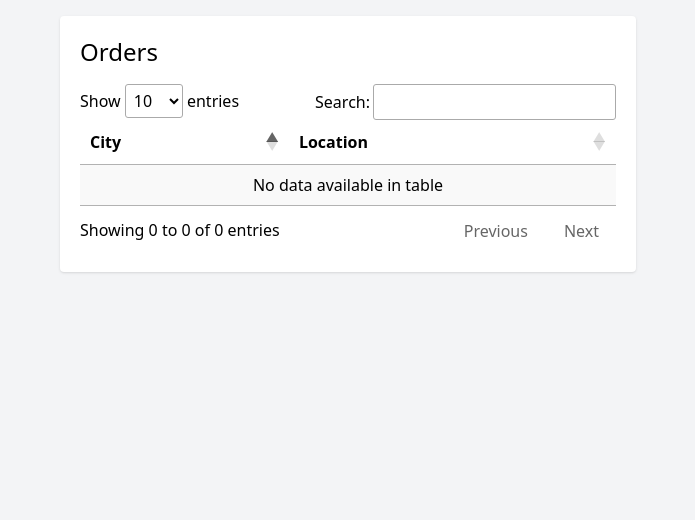
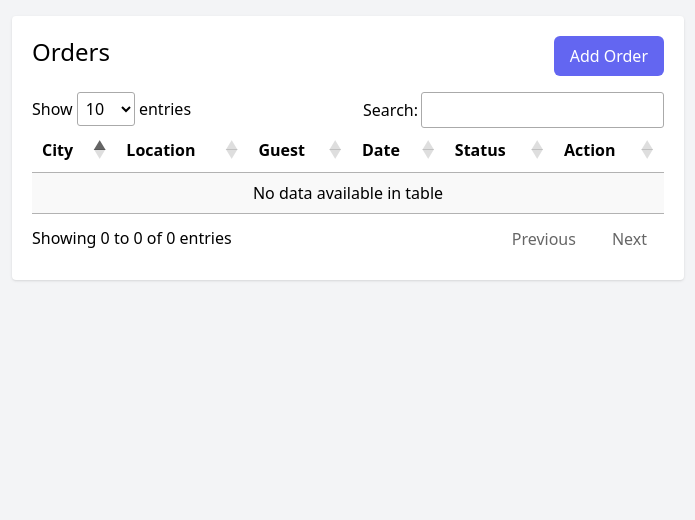
Before and after one commit to zkapic/catering, a Django app: page /orders/ in a window 1280 px wide. Shown: the part 60-580 px from the top of the page, without its empty margins (292-987 px from the left). Run offline with Django 4.2, Linux system fonts and the light colour scheme; the visitor is signed in with stand-in values (Sample User, id 1); data that the repository does not hold is empty; parts of the project's set-up code (start-up, migrations or seed data) failed here and were passed over; some libraries are stand-ins or nearby versions.

Commit message:
Modify order

```diff
--- a/orders/urls.py
+++ b/orders/urls.py
@@ -4,4 +4,5 @@ from . import views
 
 urlpatterns = [
     path("", views.index, name="orders"),
+    path('add/', views.add, name='add_orders'),
 ]
--- a/orders/views.py
+++ b/orders/views.py
@@ -1,5 +1,5 @@
 from django.contrib.auth.decorators import login_required
-from django.shortcuts import render
+from django.shortcuts import render, redirect
 from .models import Order
 
 @login_required
@@ -13,3 +13,28 @@ def index(request):
         orders = Order.objects.filter(user=user)
 
     return render(request, 'orders/index.html', {'orders': orders})
+
+@login_required
+def add(request):
+    if request.method == 'POST':
+        city = request.POST['city']
+        location = request.POST['location']
+        date = request.POST['date']
+        guests = request.POST['guests']
+        type = int(request.POST['type'])
+        status = 1
+        user = request.user
+
+        Order.objects.create(
+            city=city,
+            location=location,
+            date=date,
+            guests=guests,
+            status=status,
+            user = user,
+            type = type
+        )
+
+        return redirect('orders')  # Redirect to the list of storage items
+
+    return render(request, 'orders/add.html')
--- a/static/bundle.css
+++ b/static/bundle.css
@@ -460,6 +460,12 @@ video {
 .mb-4 {
   margin-bottom: 1rem;
 }
+.mr-1 {
+  margin-right: 0.25rem;
+}
+.mr-2 {
+  margin-right: 0.5rem;
+}
 .mt-1 {
   margin-top: 0.25rem;
 }
@@ -468,6 +474,9 @@ video {
 }
 .block {
   display: block;
+}
+.inline {
+  display: inline;
 }
 .flex {
   display: flex;
@@ -481,8 +490,11 @@ video {
 .w-full {
   width: 100%;
 }
-.max-w-xl {
-  max-width: 36rem;
+.max-w-2xl {
+  max-width: 42rem;
+}
+.max-w-md {
+  max-width: 28rem;
 }
 .flex-grow {
   flex-grow: 1;
@@ -522,16 +534,34 @@ video {
   --tw-bg-opacity: 1;
   background-color: rgb(229 231 235 / var(--tw-bg-opacity));
 }
+.bg-green-400 {
+  --tw-bg-opacity: 1;
+  background-color: rgb(74 222 128 / var(--tw-bg-opacity));
+}
 .bg-indigo-500 {
   --tw-bg-opacity: 1;
   background-color: rgb(99 102 241 / var(--tw-bg-opacity));
+}
+.bg-red-400 {
+  --tw-bg-opacity: 1;
+  background-color: rgb(248 113 113 / var(--tw-bg-opacity));
 }
 .bg-white {
   --tw-bg-opacity: 1;
   background-color: rgb(255 255 255 / var(--tw-bg-opacity));
 }
+.p-2 {
+  padding: 0.5rem;
+}
 .p-5 {
   padding: 1.25rem;
+}
+.p-8 {
+  padding: 2rem;
+}
+.px-2 {
+  padding-left: 0.5rem;
+  padding-right: 0.5rem;
 }
 .px-4 {
   padding-left: 1rem;
--- a/templates/base.html
+++ b/templates/base.html
@@ -41,7 +41,7 @@
 
     <main class="flex-grow">
         <div class="flex justify-center mt-4">
-            <div class="max-w-xl w-full bg-white p-5 rounded shadow">
+            <div class="max-w-2xl w-full bg-white p-5 rounded shadow">
                 {% block content %}
                 {% endblock %}
             </div>
--- a/templates/orders/index.html
+++ b/templates/orders/index.html
@@ -4,7 +4,10 @@
 
 {% block content %}
     <div class="w-xl">
-    <h2 class="text-2xl mb-4">Orders</h2>
+    <div class="flex inline justify-between">
+        <h2 class="text-2xl mb-4">Orders</h2>
+        <a href="{% url 'add_orders' %}" class="bg-indigo-500 text-white px-4 py-2 rounded-md hover:bg-indigo-600 mb-4">Add Order</a>
+    </div>
     {% if messages %}
         <div class="text-red-500 mb-4">
             {% for message in messages %}
@@ -17,7 +20,10 @@
             <tr>
                 <th>City</th>
                 <th>Location</th>
-                <!-- Add more columns as needed -->
+                <th>Guest</th>
+                <th>Date</th>
+                <th>Status</th>
+                <th>Action</th>
             </tr>
         </thead>
         <tbody>
@@ -25,6 +31,19 @@
                 <tr>
                     <td>{{ order.city }}</td>
                     <td>{{ order.location }}</td>
+                    <td>{{ order.guest }}</td>
+                    <td>{{ order.date }}</td>
+                    <td>{{ order.get_status_display }}</td>
+                    <td>
+                        {% if user.is_staff %}
+                            {% if order.status == 1 %}
+                            <span class="flex inline mr-2">
+                                <a href="{% url 'add_storage' %}" class="bg-green-400 text-white mr-1 px-2 py-2 rounded-md hover:bg-indigo-600 mb-4">Approve</a>
+                                <a href="{% url 'add_storage' %}" class="bg-red-400 text-white px-2 py-2 rounded-md hover:bg-indigo-600 mb-4">Decline</a>
+                            </span>
+                            {% endif %}
+                        {% endif %}
+                    </td>
                     <!-- Add more columns as needed -->
                 </tr>
             {% endfor %}
```
Also changed, not shown: orders/models.py (+6 -3 lines), templates/orders/add.html (added, +40 -0 lines), README.md, orders/migrations/0002_order_guests_alter_order_status_alter_order_type.py (added), storage/migrations/0002_alter_storage_type.py (added), storage/models.py, storage/urls.py, templates/storage/index.html.
